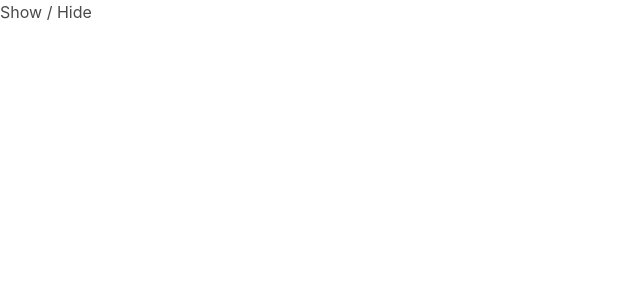
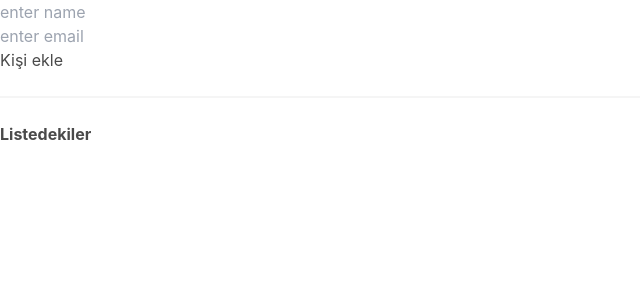
Before and after one commit to togay-aytemiz/orderlist, a Next.js app: page / in a window 1280 px wide. Shown: the top 300 px of the page, without its empty margins (0-640 px from the left). Built offline with nearby package versions, Linux system fonts and the light colour scheme.

Commit message:
add controlledInput

```diff
--- a/src/app/page.js
+++ b/src/app/page.js
@@ -1,6 +1,6 @@
 "use client";
 
-import App from "@/hooks/ShowHide";
+import App from "@/hooks/ControlledInput";
 
 // import Hook from "@/challenges/Update Parent State/App";
 
--- /dev/null
+++ b/src/hooks/ControlledInput.js
@@ -0,0 +1,70 @@
+import { useState } from "react";
+
+const ControlledInput = () => {
+  const [name, setName] = useState("");
+  const [email, setEmail] = useState("");
+  const [people, setPeople] = useState([]);
+
+  const handleSubmit = (e) => {
+    e.preventDefault();
+    console.log("name", name);
+    console.log("email", email);
+    if (name && email) {
+      console.log("formu gönder");
+      const person = { id: crypto.randomUUID(), name: name, email: email };
+      const newArr = [...people, person];
+      setPeople(newArr);
+      console.log(newArr);
+      setName("");
+      setEmail("");
+    } else {
+      console.log("boş değerler");
+    }
+  };
+  return (
+    <>
+      <article>
+        <form onSubmit={handleSubmit}>
+          <div>
+            {/* <label htmlFor="name">Name:</label> */}
+            <input
+              type="text"
+              id="name"
+              placeholder="enter name"
+              name="name"
+              value={name}
+              onChange={(e) => setName(e.target.value)}
+            />
+          </div>
+          <div>
+            {/* <label htmlFor="email">Email:</label> */}
+            <input
+              type="text"
+              id="email"
+              placeholder="enter email"
+              name="email"
+              value={email}
+              onChange={(e) => setEmail(e.target.value)}
+            />
+          </div>
+          <button>Kişi ekle</button>
+        </form>
+        <hr />
+        <h2 style={{ fontWeight: "bold" }}>Listedekiler</h2>
+        <ul>
+          {people.map((person) => {
+            const { name, email, id } = person;
+            return (
+              <div key={id}>
+                <li>
+                  {name} {email}
+                </li>
+              </div>
+            );
+          })}
+        </ul>
+      </article>
+    </>
+  );
+};
+export default ControlledInput;
```
